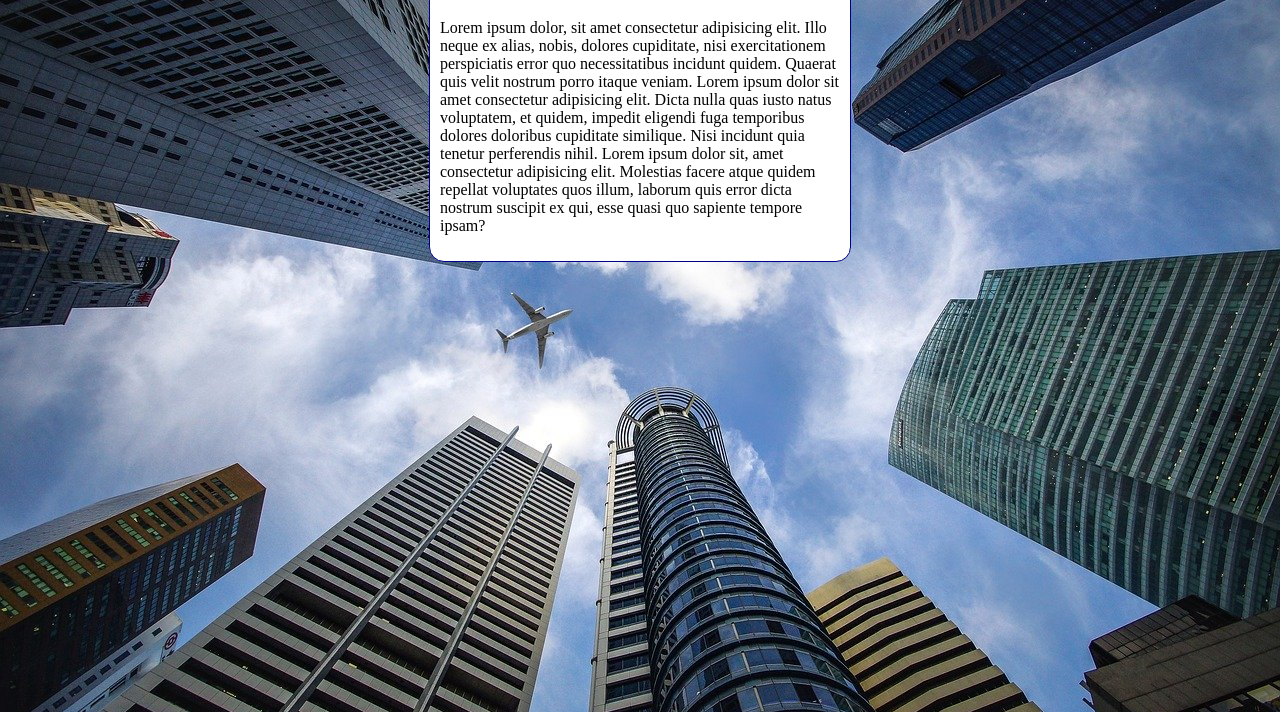
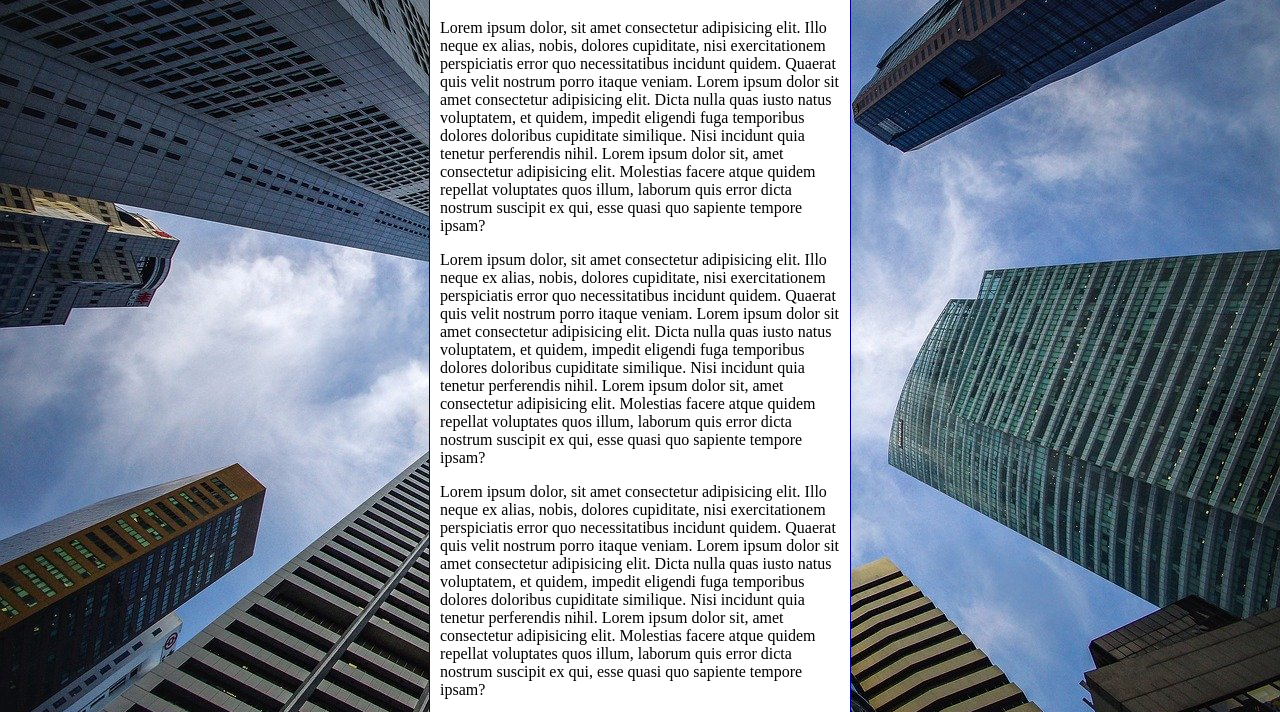
Before and after one commit to kessiafv/html-css, a plain HTML site: page exercicios/ex022/fundo006.html in a window 1280 px wide. Shown: the part 80-792 px from the top of the page. Drawn offline with Linux system fonts and the light colour scheme.

Commit message:
atualização

```diff
--- a/exercicios/ex022/fundo006.html
+++ b/exercicios/ex022/fundo006.html
@@ -3,20 +3,24 @@
 <head>
     <meta charset="UTF-8">
     <meta name="viewport" content="width=device-width, initial-scale=1.0">
-    <title>Document</title>
+    <title>Teste de Imagem de Fundo</title>
     <style>
         body {
             height: 100vh;
-            background-color: black;
+            /*background-color: black;
             background-image: url(imagens/wallpaper002.jpg);
             background-position: center top;
             background-repeat: no-repeat;
+            background-size: cover;
+            background-attachment: fixed;*/
+
+            background: black url(imagens/wallpaper002.jpg) center center no-repeat fixed;
             background-size: cover;
         }
 
         main {
             background-color: white;
-            width: 400px;
+            max-width: 400px;
             padding: 10px;
             margin: auto;
             border: 1px solid darkblue;
@@ -29,6 +33,12 @@
         <h1>Teste de imagem</h1>
         <p>Lorem ipsum dolor, sit amet consectetur adipisicing elit. Illo neque ex alias, nobis, dolores cupiditate, nisi exercitationem perspiciatis error quo necessitatibus incidunt quidem. Quaerat quis velit nostrum porro itaque veniam. Lorem ipsum dolor sit amet consectetur adipisicing elit. Dicta nulla quas iusto natus voluptatem, et quidem, impedit eligendi fuga temporibus dolores doloribus cupiditate similique. Nisi incidunt quia tenetur perferendis nihil. Lorem ipsum dolor sit, amet consectetur adipisicing elit. Molestias facere atque quidem repellat voluptates quos illum, laborum quis error dicta nostrum suscipit ex qui, esse quasi quo sapiente tempore ipsam?
         </p>
+        <p>Lorem ipsum dolor, sit amet consectetur adipisicing elit. Illo neque ex alias, nobis, dolores cupiditate, nisi exercitationem perspiciatis error quo necessitatibus incidunt quidem. Quaerat quis velit nostrum porro itaque veniam. Lorem ipsum dolor sit amet consectetur adipisicing elit. Dicta nulla quas iusto natus voluptatem, et quidem, impedit eligendi fuga temporibus dolores doloribus cupiditate similique. Nisi incidunt quia tenetur perferendis nihil. Lorem ipsum dolor sit, amet consectetur adipisicing elit. Molestias facere atque quidem repellat voluptates quos illum, laborum quis error dicta nostrum suscipit ex qui, esse quasi quo sapiente tempore ipsam?
+        </p>
+        <p>Lorem ipsum dolor, sit amet consectetur adipisicing elit. Illo neque ex alias, nobis, dolores cupiditate, nisi exercitationem perspiciatis error quo necessitatibus incidunt quidem. Quaerat quis velit nostrum porro itaque veniam. Lorem ipsum dolor sit amet consectetur adipisicing elit. Dicta nulla quas iusto natus voluptatem, et quidem, impedit eligendi fuga temporibus dolores doloribus cupiditate similique. Nisi incidunt quia tenetur perferendis nihil. Lorem ipsum dolor sit, amet consectetur adipisicing elit. Molestias facere atque quidem repellat voluptates quos illum, laborum quis error dicta nostrum suscipit ex qui, esse quasi quo sapiente tempore ipsam?
+        </p>
+        <p>Lorem ipsum dolor, sit amet consectetur adipisicing elit. Illo neque ex alias, nobis, dolores cupiditate, nisi exercitationem perspiciatis error quo necessitatibus incidunt quidem. Quaerat quis velit nostrum porro itaque veniam. Lorem ipsum dolor sit amet consectetur adipisicing elit. Dicta nulla quas iusto natus voluptatem, et quidem, impedit eligendi fuga temporibus dolores doloribus cupiditate similique. Nisi incidunt quia tenetur perferendis nihil. Lorem ipsum dolor sit, amet consectetur adipisicing elit. Molestias facere atque quidem repellat voluptates quos illum, laborum quis error dicta nostrum suscipit ex qui, esse quasi quo sapiente tempore ipsam?
+        </p>
     </main>
 </body>
 </html>
```
